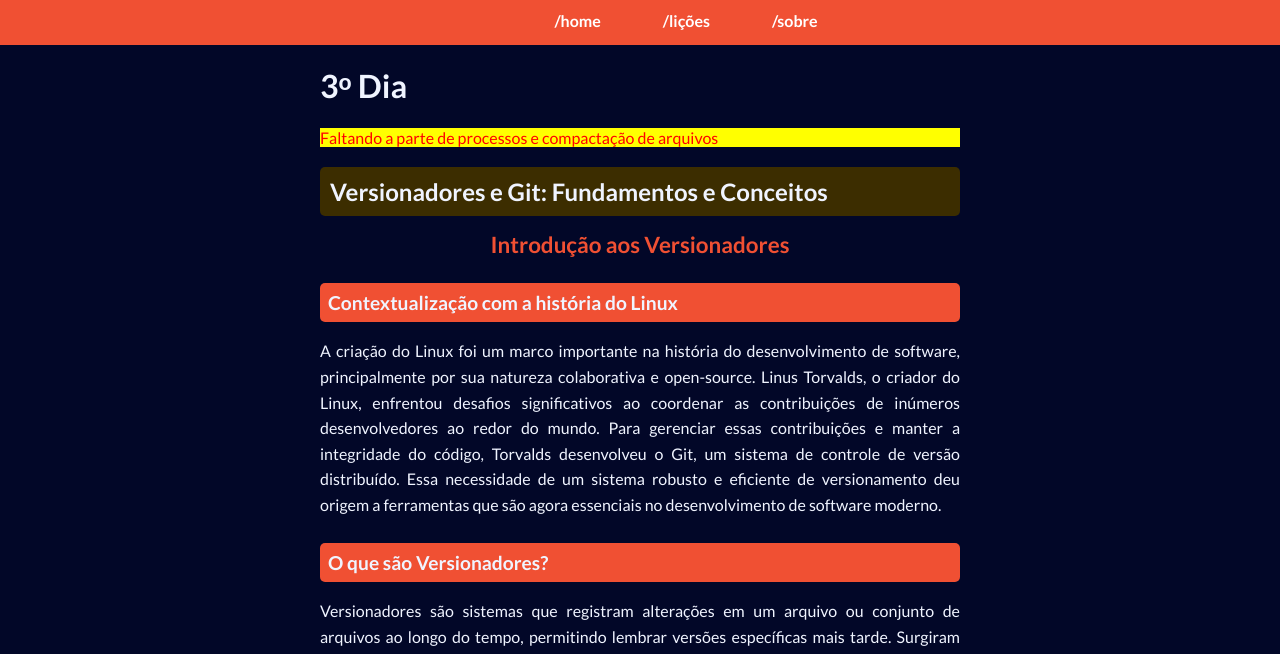
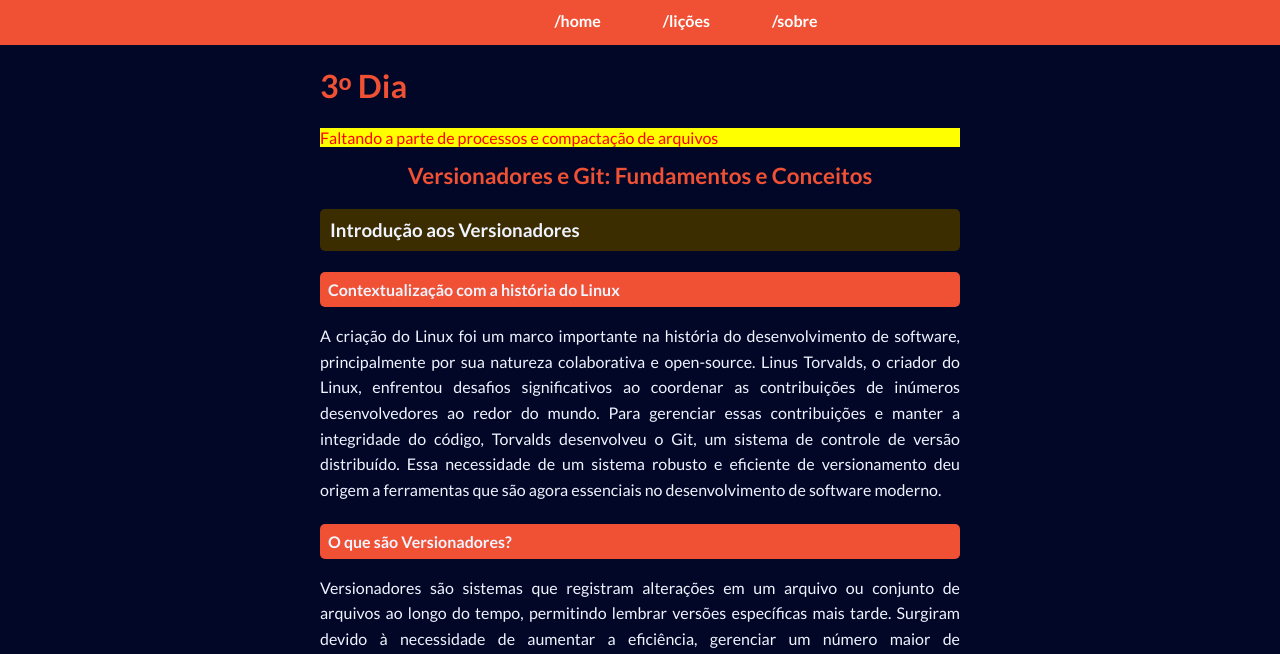
Before and after one commit to PETCC-UFRN/minicurso-linux-git, a Jekyll site: the page built from terceiroDia.md, in a window 1280 px wide. Shown: the top 654 px of the page. Built offline with Jekyll 4.4.1, drawn with Linux system fonts in a browser that asks for light colours.

Commit message:
mudança nos títulos

```diff
--- a/assets/css/styles.css
+++ b/assets/css/styles.css
@@ -97,9 +97,9 @@
     color: #f0f4ff;
 }
 .layoutGit h1{
-    color: #f0f4ff;
+    color: #F05033;
 }
-.layoutGit h2{
+.layoutGit h3{
     background-color: #3C2D00;
     color: #f0f4ff;
   padding: 10px;
@@ -107,7 +107,7 @@
   margin-bottom: 10px;
   border-radius: 5px;
 }
-.layoutGit h3{
+.layoutGit h2{
     color: #F05033;
     font-size: 1.4em;
     text-align: center;
@@ -120,7 +120,7 @@
     background-color: #F05033; /* Fundo destacável */
     padding: 8px; /* Padding moderado */
     margin-bottom: 10px;
-    font-size: 1.2em; /* Tamanho moderado */
+    font-size: 1em; /* Tamanho moderado */
     border-radius: 5px; /* Bordas levemente arredondadas */
     text-align: left; /* Alinhamento à esquerda */
     font-weight: bold; /* Peso da fonte alto */
```
